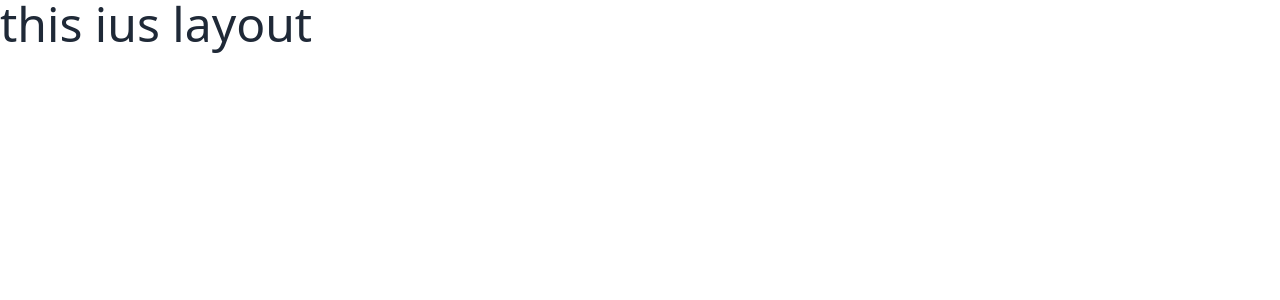
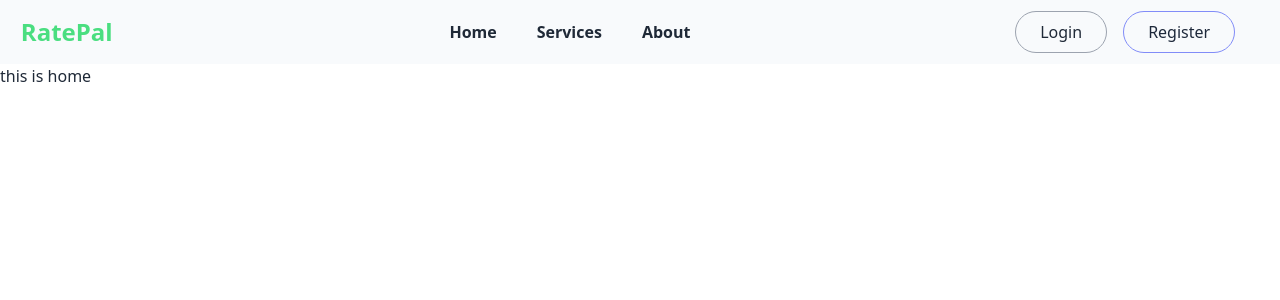
Before and after one commit to c4chamok/LinkHive, a React (Vite) app: page / in a window 1280 px wide. Shown: the top 300 px of the page. Built offline with nearby package versions, Linux system fonts and the light colour scheme.

Commit message:
Navbar and Home route added

```diff
--- /dev/null
+++ b/src/Components/Navbar/Navbar.jsx
@@ -0,0 +1,142 @@
+import React, { useContext, useEffect, useRef, useState } from 'react';
+import { Link, NavLink, useLocation } from 'react-router';
+import { FaChevronDown, FaChevronUp } from 'react-icons/fa';
+
+
+
+const Navbar = () => {
+    const { user, logout, showSearchbar, setShowSearchbar } = { user:null , logout:null, showSearchbar:null, setShowSearchbar:null }
+    const [isNavBg, setIsNavBg] = useState();
+    const [isMenuOpen, setIsMenuOpen] = useState(false);
+    const menuRef = useRef(null);
+
+    const toggleMenu = () => {
+        setIsMenuOpen(!isMenuOpen);
+    };
+
+    const handleClickOutside = (event) => {
+        if (menuRef.current && !menuRef.current.contains(event.target)) {
+            setIsMenuOpen(false);
+        }
+    };
+
+    useEffect(() => {
+        document.addEventListener("mousedown", handleClickOutside);
+        return () => {
+            document.removeEventListener("mousedown", handleClickOutside);
+        };
+    }, []);
+
+
+    const handleScroll = () => {
+        if (window.scrollY > 450) {
+            setIsNavBg(true);
+        } else {
+            setIsNavBg(false);
+        }
+    };
+
+    useEffect(() => {
+        window.addEventListener("scroll", handleScroll);
+
+        return () => {
+            window.removeEventListener("scroll", handleScroll);
+        };
+    }, []);
+
+    return (
+        <div className={`flex sticky top-0 z-10 ${isNavBg ? "bg-gradient-to-r from-green-100 to-slate-100" : "bg-slate-100/50"}  flex-col items-center`}>
+            <div className="navbar w-[98%] justify-between relative z-10 ">
+                <div className="flex items-center md:gap-5">
+                    <Link to={'/'} className="text-2xl font-bold bg-gradient-text mr-3 text-green-400">RatePal</Link>
+                </div>
+                <div className='lg:flex hidden items-center gap-2'>
+                    <NavLink
+                        className='px-4 py-2 font-semibold hover:bg-green-100 hover:text-gray-800 rounded-[50px] '
+                        to={'/'}>Home</NavLink>
+                    <NavLink
+                        className='px-4 py-2 font-semibold hover:bg-green-100 hover:text-gray-800 rounded-[50px] '
+                        to={'/demo'}>Services</NavLink>
+                    <NavLink
+                        className='px-4 py-2 font-semibold hover:bg-green-100 hover:text-gray-800 rounded-[50px] '
+                        to={'/aboutus'}>About</NavLink>
+                    {user &&
+                        <div className='flex items-center gap-2'>
+                            <NavLink
+                                className='px-4 py-2 font-semibold hover:bg-green-100 hover:text-gray-800 rounded-[50px] '
+                                to={'/addservice'}> Add Service</NavLink>
+                            <NavLink
+                                className='px-4 py-2 font-semibold hover:bg-green-100 hover:text-gray-800 rounded-[50px]  '
+                                to={'/myservices'}>My Services</NavLink>
+                            <NavLink
+                                className='px-4 py-2 font-semibold hover:bg-green-100 hover:text-gray-800 rounded-[50px] '
+                                to={'/myreviews'}>My Reviews</NavLink>
+                        </div>
+                    }
+                </div>
+                <div className="relative flex gap-2 items-center">
+                    {!user && <div className='flex gap-4 items-center mr-4'>
+                        <Link to={'/login'} className='px-6 py-2 rounded-[50px] border border-gray-400 text-slate-400-400 hover:bg-slate-900 hover:text-white'>Login</Link>
+                        <Link to={'/register'} className='px-6 py-2 rounded-[50px] border border-indigo-400 text-slate-800 hover:text-white hover:bg-indigo-400'>Register</Link>
+                    </div>}
+                    <div ref={menuRef} className='relative'>
+                        {user &&
+                            <span className="flex items-center gap-2 hover:bg-slate-300 rounded-xl p-2 relative ml-2 md:mr-4 cursor-pointer" onClick={toggleMenu}>
+                                    <img
+                                        className="h-10 w-10 rounded-full"
+                                        src={user?.photoURL}
+                                    />
+                                    {
+                                        isMenuOpen ? <FaChevronUp /> : <FaChevronDown/>
+                                    }
+                            </span>
+                        }
+                        {
+                            isMenuOpen &&
+                            <div
+                                className="right-5 absolute bg-base-100 rounded-box mt-3 w-52 p-2 shadow">
+                                {
+                                    user &&
+                                    <div className='flex flex-col items-center justify-center pb-2 mb-2 border-b'>
+                                        <div className='text-xl text-gray-900 font-semibold'> {user?.displayName}</div>
+                                    </div>
+                                }
+                                <div className='flex flex-col'>
+                                    <NavLink
+
+                                        className='px-4 py-2 font-semibold hover:bg-green-100 hover:text-gray-800 rounded-[50px] '
+                                        to={'/'}>Home</NavLink>
+                                    <NavLink
+                                        className='px-4 py-2 font-semibold hover:bg-green-100 hover:text-gray-800 rounded-[50px] '
+                                        to={'/allservices'}>Services</NavLink>
+                                </div>
+                                {user &&
+                                    <div className='flex flex-col'>
+                                        <NavLink
+                                            className='px-4 py-2 font-semibold hover:bg-green-100 hover:text-gray-800 rounded-[50px] '
+                                            to={'/addservice'}> Add Service</NavLink>
+                                        <NavLink
+                                            className='px-4 py-2 font-semibold hover:bg-green-100 hover:text-gray-800 rounded-[50px]  '
+                                            to={'/myservices'}>My Services</NavLink>
+                                        <NavLink
+                                            className='px-4 py-2 font-semibold hover:bg-green-100 hover:text-gray-800 rounded-[50px] '
+                                            to={'/myreviews'}>My Reviews</NavLink>
+                                        <div className='w-full'>
+                                            {user ?
+                                                <button onClick={logout} className="btn w-full px-6">Logout</button>
+                                                :
+                                                <Link to={'/login'} className='btn px-6'>Login</Link>
+                                            }
+                                        </div>
+                                    </div>
+                                }
+                            </div>
+                        }
+                    </div>
+                </div>
+            </div>
+        </div>
+    );
+};
+
+export default Navbar;
--- a/src/Layouts/MainLayout.jsx
+++ b/src/Layouts/MainLayout.jsx
@@ -1,11 +1,11 @@
 import React from 'react';
 import { Outlet } from 'react-router';
+import Navbar from '../Components/Navbar/Navbar';
 
 const MainLayout = () => {
     return (
-        <div className='text-5xl'>
-            this ius layout
-            {/* <Navbar></Navbar> */}
+        <div>
+            <Navbar></Navbar>
             <Outlet/>
         </div>
     );
--- a/src/Pages/Home/Home.jsx
+++ b/src/Pages/Home/Home.jsx
@@ -1,5 +1,4 @@
 import React, { useContext, useEffect } from 'react';
-import useAxiosSecure from '../../Hooks/useAxiosSecure';
 
 
 const Home = () => {
```
Also changed, not shown: src/Routes/Router.jsx (+7 -7 lines).
